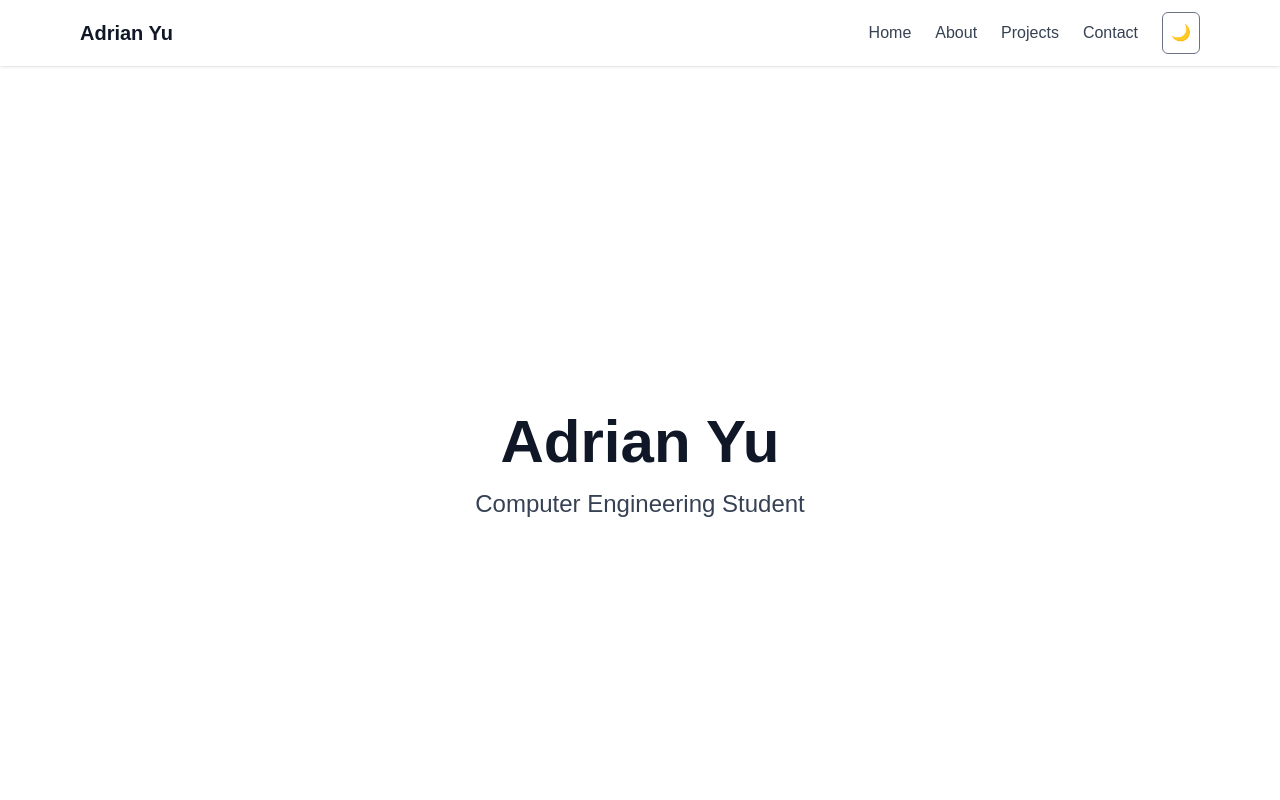
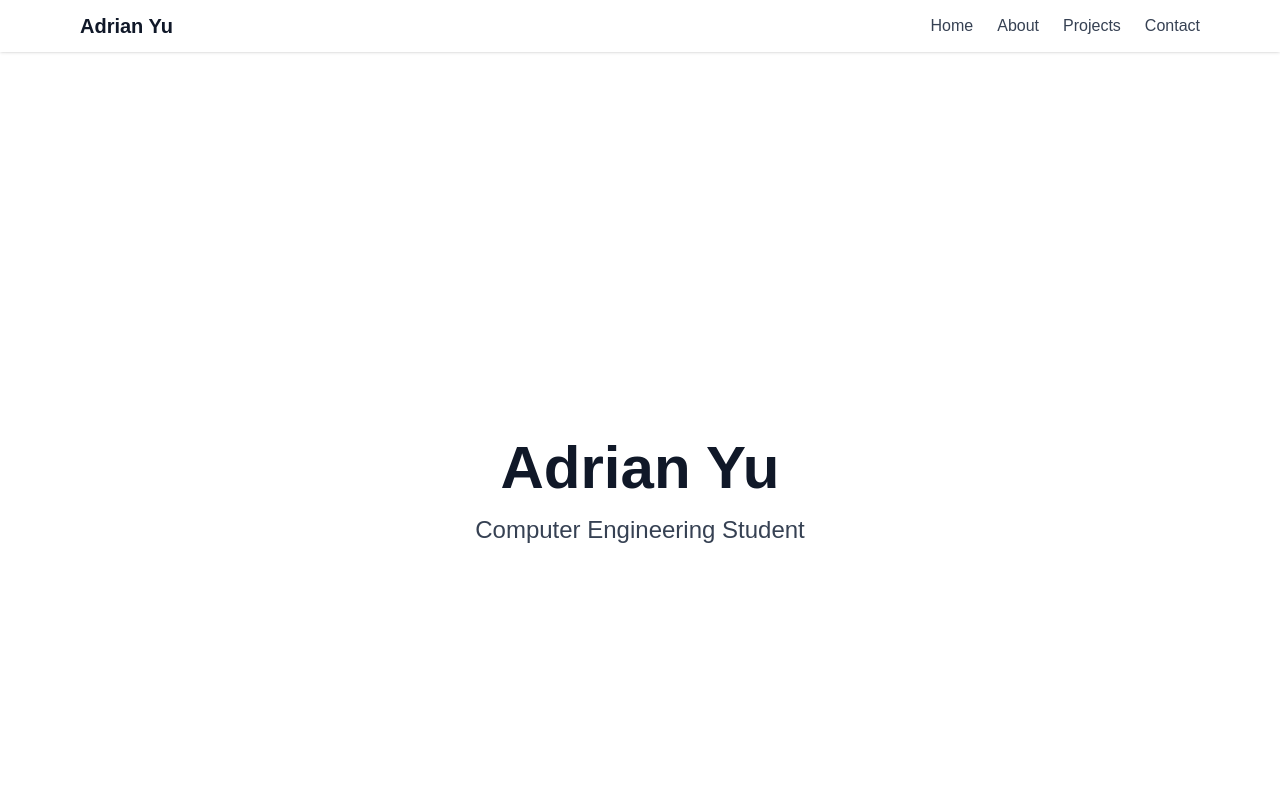
Before and after one commit to adrianyu91/Portfolio, a Next.js app in the folder personal-portfolio/: page / in a window 1280 px wide. Shown: the top 800 px of the page. Built offline with nearby package versions, Linux system fonts and the light colour scheme.

Commit message:
feat: add scroll fade-in animations to all sections

```diff
--- a/personal-portfolio/src/app/components/AboutSection.tsx
+++ b/personal-portfolio/src/app/components/AboutSection.tsx
@@ -46,8 +46,8 @@ export default function AboutSection() {
       id="about"
       className="min-h-screen flex flex-col justify-center items-center px-4 bg-gray-50 dark:bg-gray-900 text-gray-800 dark:text-gray-100"
     >
-      <h2 className="text-4xl font-semibold mb-6">About Me</h2>
-      <p className="max-w-2xl text-lg text-center mb-10">
+      <h2 className="scroll-fade text-4xl font-semibold mb-6">About Me</h2>
+      <p className="scroll-fade max-w-2xl text-lg text-center mb-10">
         I&#39;m passionate about full-stack development and love building clean,
         efficient, and user-friendly applications. I enjoy solving real-world
         problems through code and constantly learning new technologies to level
@@ -56,7 +56,7 @@ export default function AboutSection() {
         project I build.
       </p>
 
-      <div className="w-full max-w-4xl space-y-12">
+      <div className="scroll-fade w-full max-w-4xl space-y-12">
         {/* Languages row */}
         <div>
           <h3 className="text-2xl font-semibold mb-4">Languages</h3>
--- a/personal-portfolio/src/app/components/Navbar.tsx
+++ b/personal-portfolio/src/app/components/Navbar.tsx
@@ -1,7 +1,6 @@
 'use client';
 
 // import Link from 'next/link';
-import ThemeToggle from './ThemeToggle';
 
 const Navbar = () => {
   return (
@@ -13,7 +12,6 @@ const Navbar = () => {
           <li><a href="#about" className="hover:text-blue-500">About</a></li>
           <li><a href="#projects" className="hover:text-blue-500">Projects</a></li>
           <li><a href="#contact" className="hover:text-blue-500">Contact</a></li>
-          <li><ThemeToggle /></li>
         </ul>
       </div>
     </nav>
--- a/personal-portfolio/src/app/components/ProjectsSection.tsx
+++ b/personal-portfolio/src/app/components/ProjectsSection.tsx
@@ -8,7 +8,7 @@ import 'swiper/css/navigation';
 import 'swiper/css/pagination';
 
 import Image from 'next/image';
-import {SiTypescript, SiPython, SiReact, SiNextdotjs, SiNodedotjs, SiExpress } from 'react-icons/si';
+import {SiTypescript, SiPython, SiReact, SiNextdotjs, SiNodedotjs, SiExpress, SiMongodb } from 'react-icons/si';
 
 type TechItem = {
   icon?: IconType;      // for SI components
@@ -66,20 +66,20 @@ const projects: Project[] = [
     ],
   },
   {
-    title: 'Sync Budget',
-    description: 'Application to connect all your bank accounts to track spending and budgeting.',
+    title: 'Wealth Track',
+    description: 'Application to track all your bank accounts, credit cards, loans, and investments in one place. Built with Next.js, React, TypeScript, and MongoDB.',
     github: 'https://github.com/adrianyu91',// sync-budget is in progress
     images: ['/in_progress.png'],
     tech: [
       { icon: SiNextdotjs, color: '#000000', name: 'Next.js' },
       { icon: SiReact, color: '#61DAFB', name: 'React' },
       { icon: SiTypescript, color: '#3178C6', name: 'TypeScript' },
-      { imgSrc: '/azure-2.svg', name: 'Azure' },
+      { icon: SiMongodb, color: '#47A248', name: 'MongoDB' },
     ],
   },
   {
-    title: 'Fake News Detector',
-    description: 'NLP project to detect misleading news information using TF-IDF and Random Forest.',
+    title: 'Travel Companion',
+    description: '',
     github: 'https://github.com/yourusername',// in progress
     images: ['/in_progress.png'],
     tech: [
@@ -93,9 +93,9 @@ export default function ProjectsSection() {
   return (
     <section
       id="projects"
-      className="min-h-screen flex flex-col items-center justify-center px-4 bg-white dark:bg-gray-900 text-gray-800 dark:text-gray-100"
+      className= "min-h-screen flex flex-col items-center justify-center px-4 bg-white dark:bg-gray-900 text-gray-800 dark:text-gray-100"
     >
-      <h2 className="text-4xl font-semibold mb-8">Projects</h2>
+      <h2 className="scroll-fade text-4xl font-semibold mb-8">Projects</h2>
 
       <Swiper
         modules={[Navigation, Pagination, Autoplay]}
@@ -105,7 +105,7 @@ export default function ProjectsSection() {
         loop={true}
         spaceBetween={50}
         slidesPerView={1}
-        className="w-full max-w-10xl"
+        className="scroll-fade w-full max-w-10xl"
       >
         {projects.map((project) => (
           <SwiperSlide key={project.title}>
--- a/personal-portfolio/src/app/globals.css
+++ b/personal-portfolio/src/app/globals.css
@@ -24,6 +24,34 @@
     --foreground: #ededed;
   }
 }
+@keyframes fadeInUp {
+  0% {
+    opacity: 0;
+    transform: translateY(20px);
+  }
+  100% {
+    opacity: 1;
+    transform: translateY(0);
+  }
+}
+
+.animate-fadeInUp {
+  animation: fadeInUp 0.6s ease forwards;
+}
+.delay-300 {
+  animation-delay: 0.3s;
+}
+
+.scroll-fade {
+  opacity: 0;
+  transform: translateY(-40px); /* negative value moves it up, so it drops down as it fades in */
+  transition: opacity 0.8s cubic-bezier(.4,0,.2,1), transform 0.8s cubic-bezier(.4,0,.2,1);
+}
+
+.scroll-fade.visible {
+  opacity: 1;
+  transform: none;
+}
 
 html {
   scroll-behavior: smooth;
--- /dev/null
+++ b/personal-portfolio/src/app/hooks/useScrollFade.ts
@@ -0,0 +1,19 @@
+import { useEffect } from "react";
+
+export function useScrollFade() {
+  useEffect(() => {
+    const elements = document.querySelectorAll<HTMLElement>('.scroll-fade');
+    const observer = new window.IntersectionObserver(
+      (entries) => {
+        entries.forEach((entry) => {
+          if (entry.isIntersecting) {
+            entry.target.classList.add('visible');
+          }
+        });
+      },
+      { threshold: 0.15 }
+    );
+    elements.forEach((el) => observer.observe(el));
+    return () => observer.disconnect();
+  }, []);
+}
--- a/personal-portfolio/src/app/page.tsx
+++ b/personal-portfolio/src/app/page.tsx
@@ -1,10 +1,14 @@
 //import Image from "next/image";
+'use client';
+
 import Navbar from './components/Navbar';
 import AboutSection from './components/AboutSection';
 import ProjectsSection from './components/ProjectsSection';
 import ContactSection from './components/ContactSection';
+import { useScrollFade } from "./hooks/useScrollFade";
 
 export default function Home() {
+  useScrollFade();
   return (
     <main className="scroll-smooth">
       {/* Navbar */}
@@ -16,19 +20,23 @@ export default function Home() {
       <section
         id="home"
         className="min-h-screen flex flex-col justify-center items-center bg-white dark:bg-gray-900">
-          <h1 className="text-6xl font-extrabold text-gray-900 dark:text-white">Adrian Yu</h1>
-          <p className="text-2xl mt-4 text-gray-700 dark:text-gray-300">
-            Computer Engineering Student
-          </p>
+        <h1 className="text-6xl font-extrabold text-gray-900 dark:text-white
+                      opacity-0 translate-y-10 animate-fadeInUp">
+          Adrian Yu
+        </h1>
+        <p className="text-2xl mt-4 text-gray-700 dark:text-gray-300
+                      opacity-0 translate-y-10 animate-fadeInUp delay-300">
+          Computer Engineering Student
+        </p>
       </section>
       {/* About Section */}
       <AboutSection />
 
       {/* Projects Section */}
-      <ProjectsSection />
+      <ProjectsSection/>
 
       {/* Contact Section */}
-      <ContactSection />
+      <ContactSection/>
     </main>
   );
 }
```
